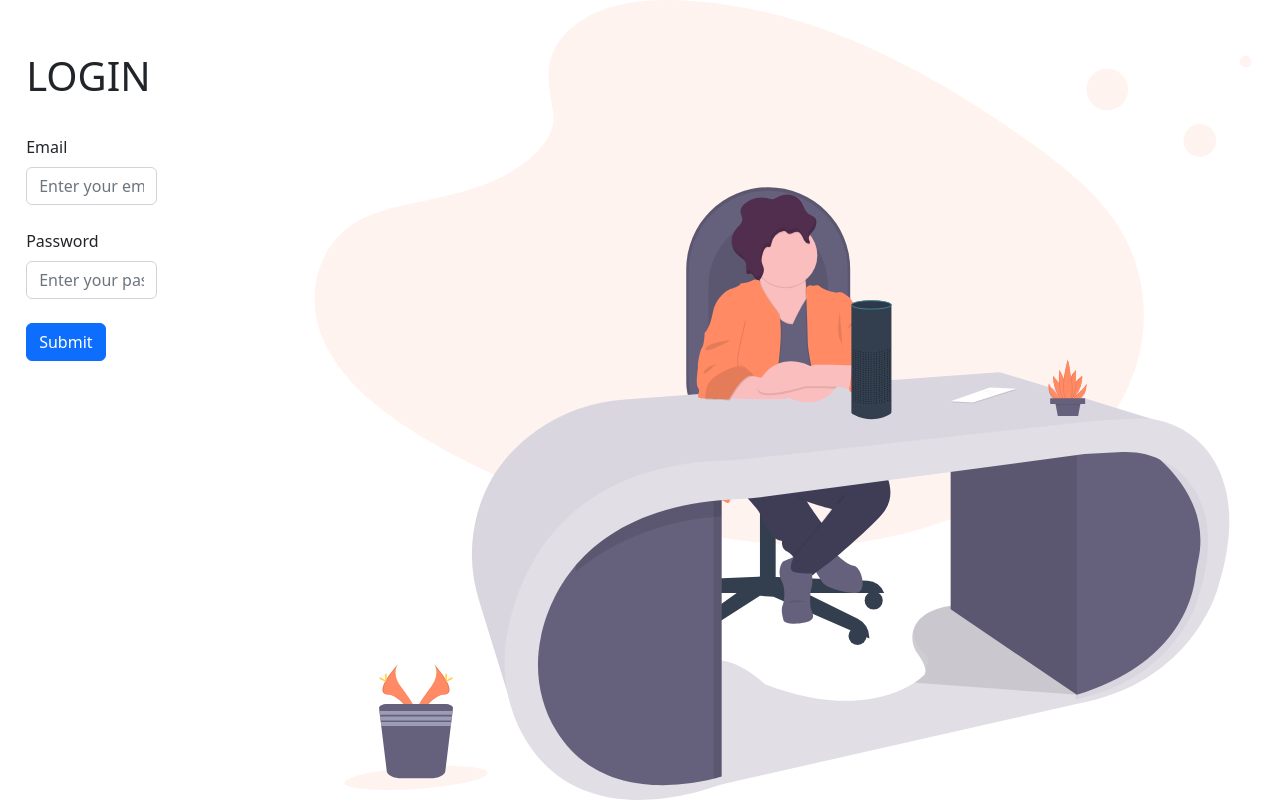
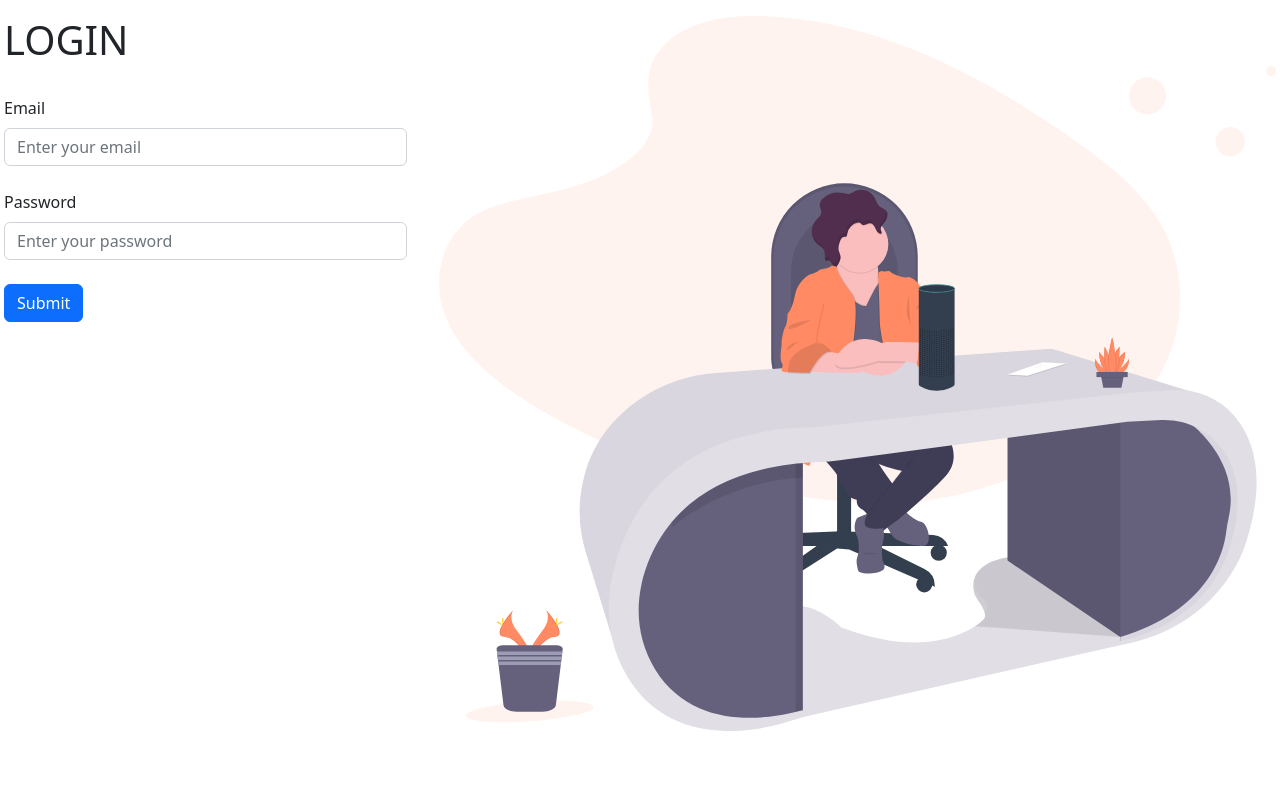
Before and after one commit to ShubhDeo/simployee-frontend, a React (Create React App) app: page / in a window 1280 px wide. Built offline with nearby package versions, Linux system fonts and the light colour scheme.

Commit message:
login-updated

```diff
--- a/src/Components/LeftSide.js
+++ /dev/null
@@ -1,28 +0,0 @@
-import React from 'react';
-import {Form, Button} from 'react-bootstrap';
-
-
-const LeftSide = () => {
-    return (
-        <div className=''>
-            <h1 style={{width:"80%", marginLeft:"10%", marginTop:"20%", textAlign:'left'}}>LOGIN </h1>
-            <br/>
-            <Form style={{width:"50%", marginLeft:"10%", marginTop:"1%", textAlign:'left'}}>
-                <Form.Group >
-                    <Form.Label >Email</Form.Label>
-                    <Form.Control type="email" placeholder="Enter your email" />
-                </Form.Group>
-                <br />
-                <Form.Group >
-                    <Form.Label>Password</Form.Label>
-                    <Form.Control type="password" placeholder="Enter your password" />
-                </Form.Group>
-                <br />
-                <Button type="submit">Submit</Button>
-            </Form>
-        </div>
-    )
-}
-
-
-export default LeftSide;
--- a/src/Components/LoginLogo.js
+++ b/src/Components/LoginLogo.js
@@ -2,11 +2,10 @@ import React from "react";
 
 function LoginLogo() {
   return (
-    <div className="container">
     <svg
       xmlns="http://www.w3.org/2000/svg"
-      width="970"
-      height="800"
+      width="100%"
+      height="100%"
       data-name="Layer 1"
       viewBox="0 0 972.57 830.55"
     >
@@ -861,7 +860,6 @@ function LoginLogo() {
         d="M200.02 657.42c-6.78 36-1.52 73.45 16.18 105.56 51.61 93.62 161.29 66.07 193.65 55.45 7.7-2.53 15.5-4.72 23.4-6.51l356.44-80.78c122.67-21.33 148-120.67 148-120.67 24.29-76.62 7.64-121.26-14.34-146.56a86.77 86.77 0 00-70.21-29.34l-42.28 2.24-375.83 41c-175.69 1.88-222.62 113.71-235.01 179.61zm34.81 4.51c11.85-56.66 58.33-138.84 207.82-143.91 6.86-.24 13.71-.84 20.52-1.75l336.12-44.9 38.92-2c29.24-1.47 57.46 12.14 73.67 36.51 15.48 23.29 23.85 60 4.7 117.07 0 0-23.43 86.72-136.87 105.35l-329.23 70.5c-7.49 1.6-14.89 3.56-22.2 5.82-29.86 9.22-129.15 32.6-177.38-45.92-17.73-28.87-23.01-63.61-16.07-96.77z"
       ></path>
     </svg>
-    </div>
   );
 }
 
--- a/src/pages/Login/Login.js
+++ b/src/pages/Login/Login.js
@@ -1,23 +1,63 @@
-import React from "react";
+import React, {useState} from "react";
 import "bootstrap/dist/css/bootstrap.css";
-import { Button, Alert, Row, Col } from "react-bootstrap";
-import LeftSide from "../../Components/LeftSide";
-import RightSide from "../../Components/RightSide";
+import { Button, Alert, Row, Col, Form } from "react-bootstrap";
+import LoginLogo from "../../Components/LoginLogo";
 
-function App() {
+const Login = () => {
+
+  const [email, setEmail] = useState("");
+  const [password, setPassword] = useState("");
+
+  const handleSubmit = (e) => {
+    e.preventDefault();
+    if(password.length < 6) {
+        alert("Password must be atleast 6 characters long.")
+        return;
+    }
+
+  }
+
   return (
-    <div className="login" style={{ overflowStyle: "none" }}>
+    <div className="login">
       <Row className="landing">
-        <Col>
-          <LeftSide />
+        <Col lg={4} md={6} xs={12} className="mb-5 p-3">
+          <div>
+            <h1>LOGIN</h1>
+            <br />
+            <Form onSubmit={handleSubmit}>
+              <Form.Group>
+                <Form.Label>Email</Form.Label>
+                <Form.Control
+                  type="email"
+                  placeholder="Enter your email"
+                  value={email}
+                  onChange={(e) => {setEmail(e.target.value)}}
+                  required
+                  />
+              </Form.Group>
+              <br />
+              <Form.Group>
+                <Form.Label>Password</Form.Label>
+                <Form.Control
+                  type="password"
+                  placeholder="Enter your password"
+                  value={password}
+                  onChange={(e) => {setPassword(e.target.value)}}
+                  required
+                />
+              </Form.Group>
+              <br />
+              <Button type="submit">Submit</Button>
+            </Form>
+          </div>
         </Col>
 
-        <Col>
-          <RightSide />
+        <Col lg={8} md={6} xs={12} className="mb-5 p-3">
+          <LoginLogo />
         </Col>
       </Row>
     </div>
   );
 }
 
-export default App;
+export default Login;
```
Also changed, not shown: 1 other file (tests, documents, lock files or other folders).
